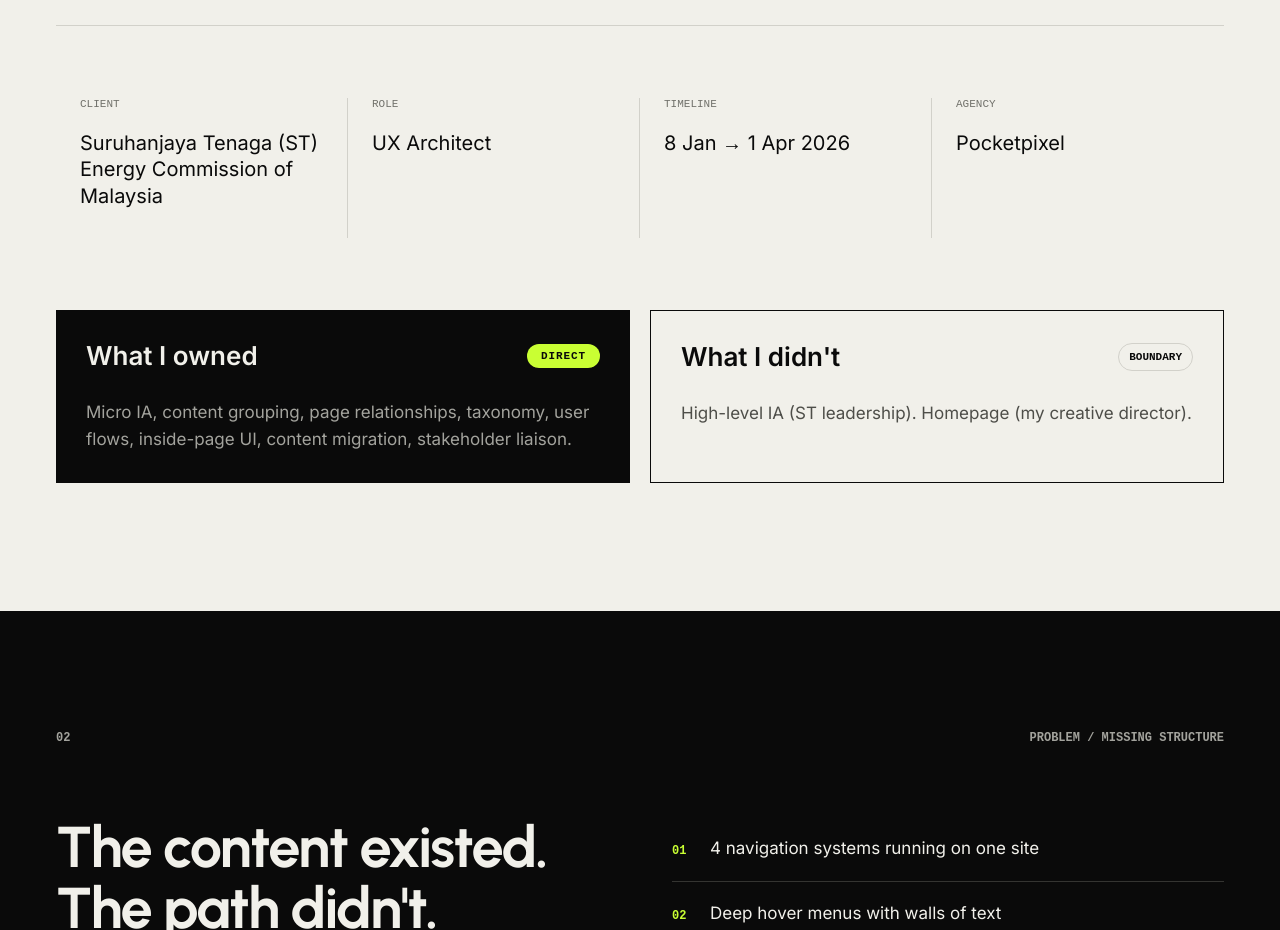
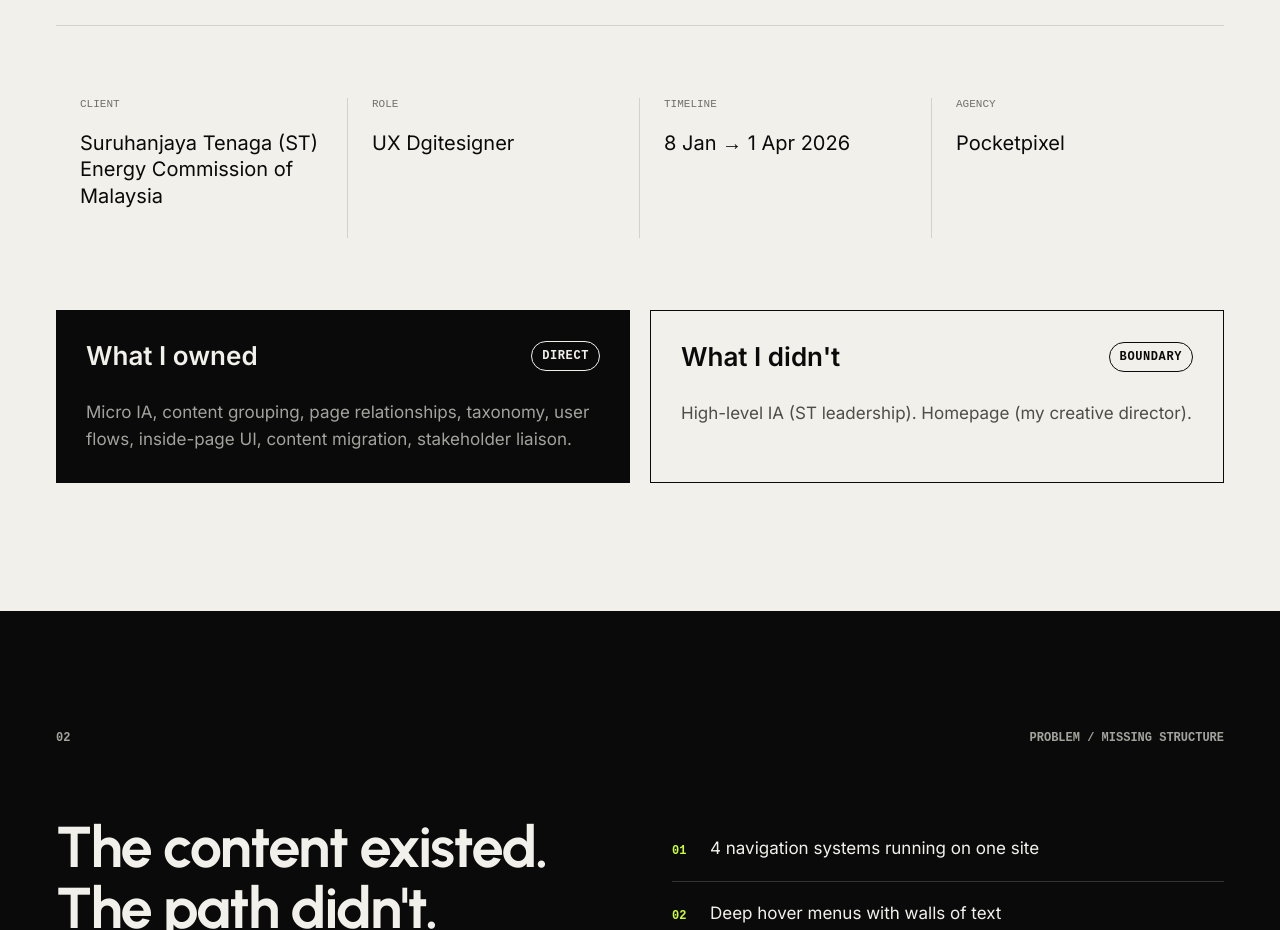
Before and after one commit to ptrafqwork-ux/case_study-st, a website: page st-case-study-v2.html in a window 1280 px wide. Shown: the part 1920-2850 px from the top of the page. Drawn offline with Linux system fonts and the light colour scheme; a web font is replaced by a local one.

Commit message:
minor color fix

```diff
--- a/st-case-study-v2.html
+++ b/st-case-study-v2.html
@@ -316,7 +316,7 @@ section.lime-bg{background:var(--lime);color:var(--dark)}
       </div>
       <div style="border-right:1px solid #d2d1ca;padding:0 24px;min-height:140px;display:flex;flex-direction:column;gap:20px">
         <span style="font-family:var(--mono);font-size:11px;text-transform:uppercase;color:#71716b">Role</span>
-        <div style="font-family:var(--body);font-size:20px;line-height:1.32;color:var(--dark)">UX Architect</div>
+        <div style="font-family:var(--body);font-size:20px;line-height:1.32;color:var(--dark)">UX Dgitesigner</div>
       </div>
       <div style="border-right:1px solid #d2d1ca;padding:0 24px;min-height:140px;display:flex;flex-direction:column;gap:20px">
         <span style="font-family:var(--mono);font-size:11px;text-transform:uppercase;color:#71716b">Timeline</span>
@@ -333,14 +333,14 @@ section.lime-bg{background:var(--lime);color:var(--dark)}
       <div style="background:var(--dark);padding:30px;display:flex;flex-direction:column;gap:28px">
         <div style="display:flex;justify-content:space-between;align-items:center">
           <span style="font-family:var(--body);font-weight:600;font-size:26px;color:var(--light)">What I owned</span>
-          <span class="tag tag-lime" style="font-size:11px">Direct</span>
+          <span style="display:inline-flex;font-family:var(--mono);font-size:12px;font-weight:700;text-transform:uppercase;letter-spacing:.6px;padding:7px 10px;border-radius:999px;border:1px solid var(--light);color:var(--light)">Direct</span>
         </div>
         <p style="font-family:var(--body);font-size:17px;line-height:1.6;color:#a3a39d">Micro IA, content grouping, page relationships, taxonomy, user flows, inside-page UI, content migration, stakeholder liaison.</p>
       </div>
       <div style="border:1px solid var(--dark);padding:30px;display:flex;flex-direction:column;gap:28px">
         <div style="display:flex;justify-content:space-between;align-items:center">
           <span style="font-family:var(--body);font-weight:600;font-size:26px;color:var(--dark)">What I didn't</span>
-          <span style="display:inline-flex;font-family:var(--mono);font-size:11px;font-weight:600;text-transform:uppercase;padding:7px 10px;border-radius:999px;background:var(--light);border:1px solid #d2d1ca;color:var(--dark)">Boundary</span>
+          <span style="display:inline-flex;font-family:var(--mono);font-size:12px;font-weight:700;text-transform:uppercase;letter-spacing:.6px;padding:7px 10px;border-radius:999px;background:var(--light);border:1px solid var(--dark);color:var(--dark)">Boundary</span>
         </div>
         <p style="font-family:var(--body);font-size:17px;line-height:1.6;color:#4e4e49">High-level IA (ST leadership). Homepage (my creative director).</p>
       </div>
```
